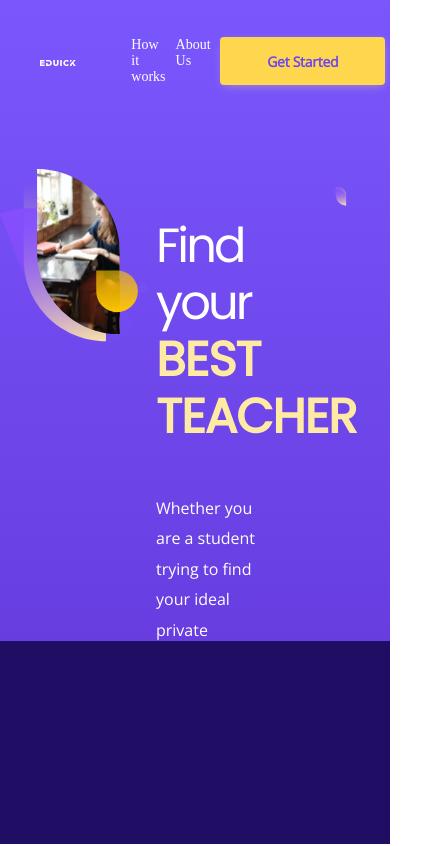
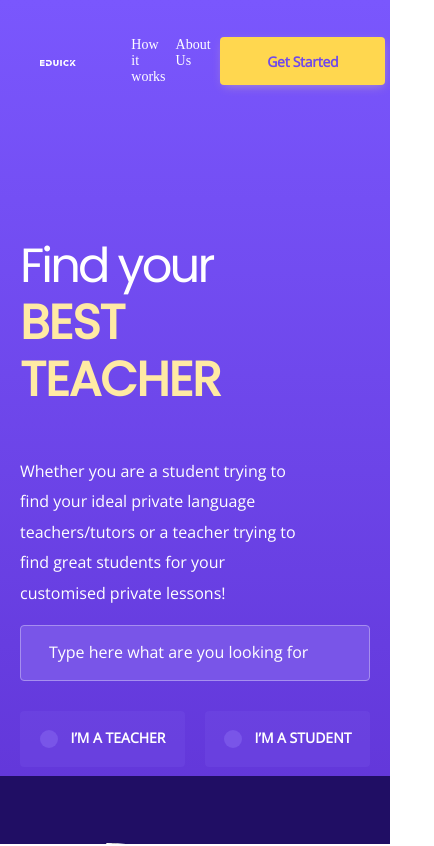
Before and after one commit to Rezende123/eduick, a Next.js app: page / in a window 390 px wide. Shown: the top 846 px of the page, 434 px wide, since content can reach past the window. Built offline with nearby package versions, Linux system fonts and the light colour scheme.

Commit message:
feat: Responsividade parcial
No momento não contempla dispositivos móveis

```diff
--- a/src/pages/Landing/Landing.module.scss
+++ b/src/pages/Landing/Landing.module.scss
@@ -3,6 +3,7 @@
 .content {
   background-image: linear-gradient($color_gradient_primary_top, $color_gradient_primary_bottom);
   height: 100%;
+  overflow: hidden;
 
   &__header {
     grid-area: header;
@@ -53,3 +54,53 @@
   grid-template-rows: 20% 40% 40%;
 
 }
+
+@media (max-width: 1300px) {
+  .content {
+    &__footer {
+      height: 20%;
+    }
+
+    &__main {
+      grid-template-columns: 50% 35% 15%;
+    }
+
+    #shape-1 > div {
+      max-width: 630px !important;
+      margin-top: 100px !important;
+    }
+
+    #shape-2 > div {
+      margin-left: 0px !important;
+    }
+  }
+}
+
+
+@media (max-width: 1000px) {
+  .content {
+    &__main {
+      grid-template-columns: 50% 50%;
+      margin: 20px;
+    }
+
+    #shape-1 > div {
+      max-width: 630px !important;
+      margin-top: 100px !important;
+    }
+
+    #shape-2 {
+      display: none;
+    }
+  }
+}
+
+@media (max-width: 830px) {
+  .content {
+    overflow-y: scroll;
+
+    &__main {
+      display: inline;
+    }
+  }
+}
--- a/src/pages/Landing/Landing.page.jsx
+++ b/src/pages/Landing/Landing.page.jsx
@@ -13,12 +13,12 @@ export default function Landing() {
       </div>
 
       <div className={style.content__main}>
+        <div id={style["form"]}>
+          <FindBestTeacher></FindBestTeacher>
+        </div>
         <figure id={style["shape-1"]}>
           <Image src={shape1}/>
         </figure>
-        <div id={style["form"]}>
-          <FindBestTeacher></FindBestTeacher>
-        </div>
         <figure id={style["shape-2"]}>
           <Image src={shape2} height="700"/>
         </figure>
--- a/src/pages/Landing/components/FindBestTeacher/FindBestTeacher.module.scss
+++ b/src/pages/Landing/components/FindBestTeacher/FindBestTeacher.module.scss
@@ -146,3 +146,16 @@
     height: 56px;
   }
 }
+
+@media (max-width: 1000px) {
+  .search-form {
+    &__row {
+      display: grid;
+      grid-template-columns: 1fr 1fr;
+    }
+
+    &__buttom {
+      grid-column: span 2;
+    }
+  }
+}
```
